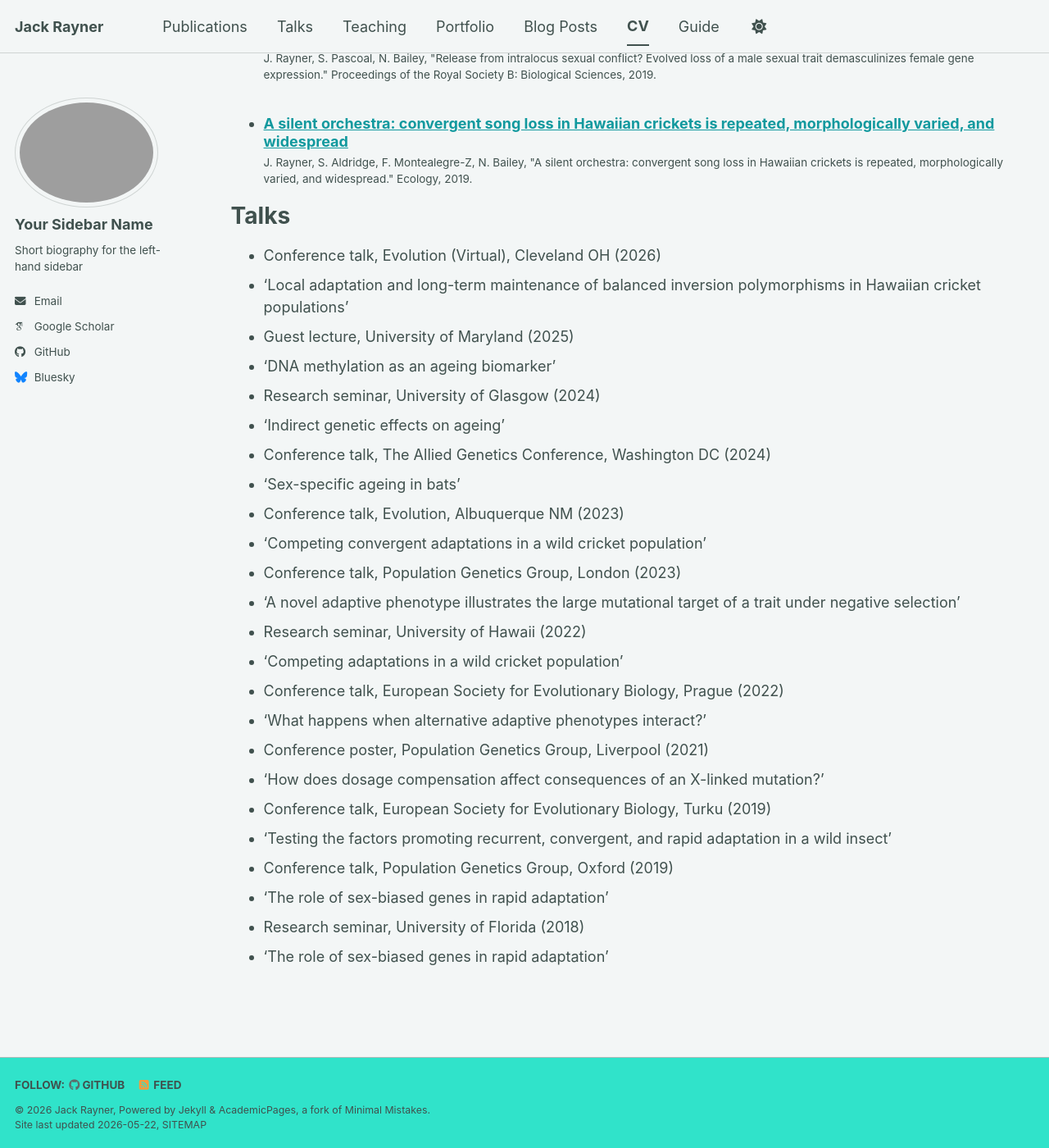
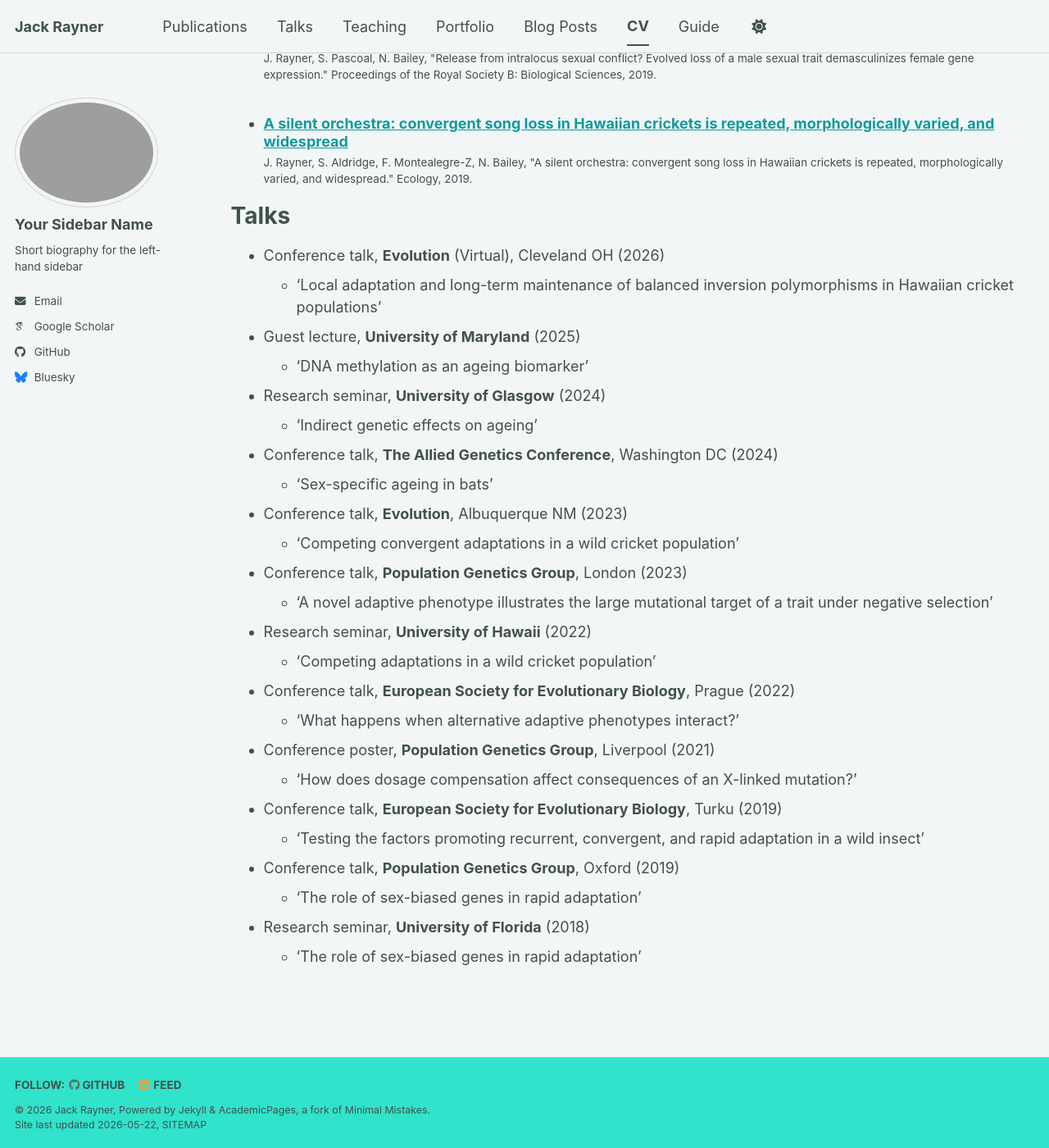
Before and after one commit to jackgrayner/jackgrayner.github.io, a Jekyll site: the page built from _pages/cv.md, in a window 1280 px wide and 1400 px high, scrolled down 2719 px. Shown: the whole window at 82% size. Built offline with Jekyll 4.4.1, drawn with Linux system fonts in a browser that asks for light colours; some web fonts are replaced; a script bundle is joined from its source files by our own code; library files that are not in the unit come from our copies.

Commit message:
Update cv.md

```diff
--- a/_pages/cv.md
+++ b/_pages/cv.md
@@ -33,27 +33,27 @@ Publications
 
 Talks
 ======
-*	Conference talk, Evolution (Virtual), Cleveland OH (2026)
-  *	‘Local adaptation and long-term maintenance of balanced inversion polymorphisms in Hawaiian cricket populations’
-*	Guest lecture, University of Maryland (2025)
-  *	‘DNA methylation as an ageing biomarker’
-*	Research seminar, University of Glasgow (2024)
-  *	‘Indirect genetic effects on ageing’
-*	Conference talk, The Allied Genetics Conference, Washington DC (2024)
-  *	‘Sex-specific ageing in bats’
-*	Conference talk, Evolution, Albuquerque NM (2023)
+* Conference talk, **Evolution** (Virtual), Cleveland OH (2026)
+  * ‘Local adaptation and long-term maintenance of balanced inversion polymorphisms in Hawaiian cricket populations’
+* Guest lecture, **University of Maryland** (2025)
+  * ‘DNA methylation as an ageing biomarker’
+* Research seminar, **University of Glasgow** (2024)
+  * ‘Indirect genetic effects on ageing’
+* Conference talk, **The Allied Genetics Conference**, Washington DC (2024)
+  * ‘Sex-specific ageing in bats’
+* Conference talk, **Evolution**, Albuquerque NM (2023)
   *	‘Competing convergent adaptations in a wild cricket population’
-*	Conference talk, Population Genetics Group, London (2023)
+* Conference talk, **Population Genetics Group**, London (2023)
   *	‘A novel adaptive phenotype illustrates the large mutational target of a trait under negative selection’
-*	Research seminar, University of Hawaii (2022)
+* Research seminar, **University of Hawaii** (2022)
   *	‘Competing adaptations in a wild cricket population’
-*	Conference talk, European Society for Evolutionary Biology, Prague (2022)
+* Conference talk, **European Society for Evolutionary Biology**, Prague (2022)
   *	‘What happens when alternative adaptive phenotypes interact?’
-*	Conference poster, Population Genetics Group, Liverpool (2021)
+* Conference poster, **Population Genetics Group**, Liverpool (2021)
   *	‘How does dosage compensation affect consequences of an X-linked mutation?’
-*	Conference talk, European Society for Evolutionary Biology, Turku (2019)
+* Conference talk, **European Society for Evolutionary Biology**, Turku (2019)
   *	‘Testing the factors promoting recurrent, convergent, and rapid adaptation in a wild insect’
-*	Conference talk, Population Genetics Group, Oxford (2019)
+* Conference talk, **Population Genetics Group**, Oxford (2019)
   *	‘The role of sex-biased genes in rapid adaptation’
-*	Research seminar, University of Florida (2018)
+* Research seminar, **University of Florida** (2018)
   *	‘The role of sex-biased genes in rapid adaptation’
```
